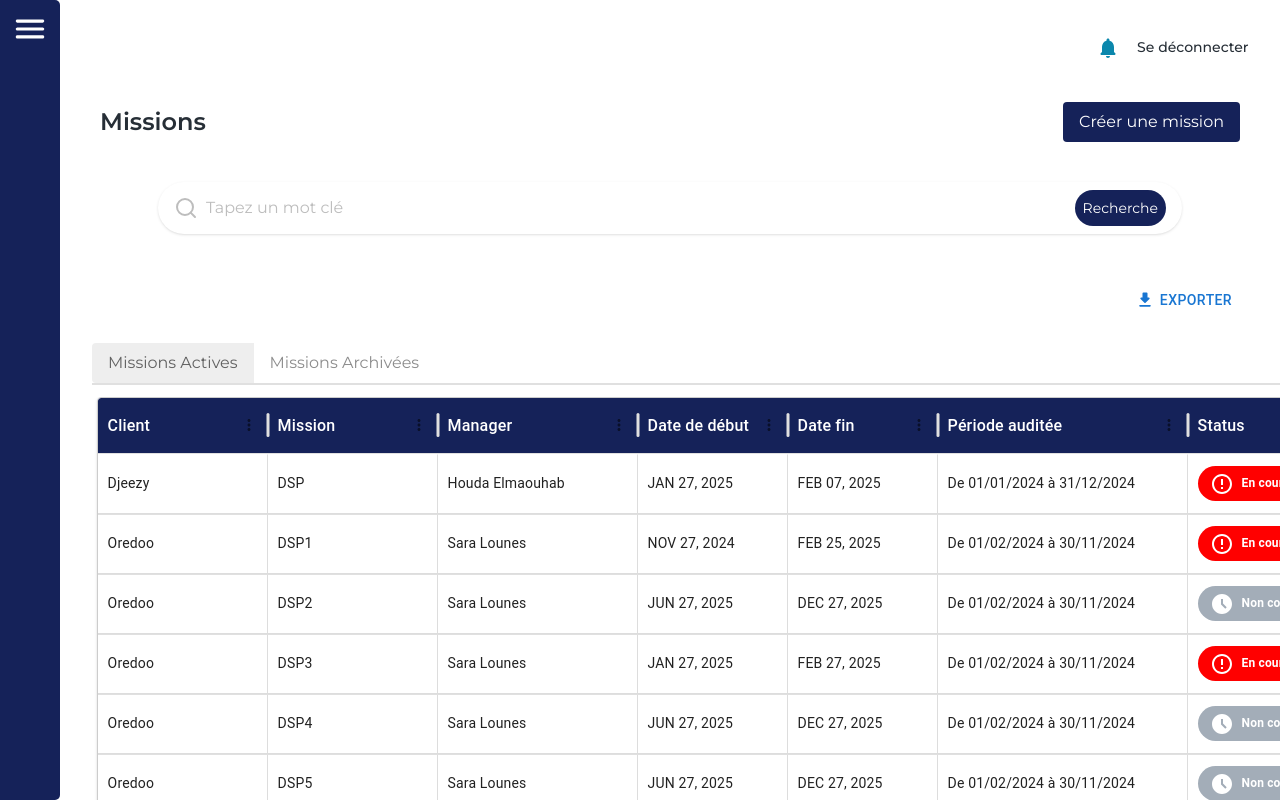
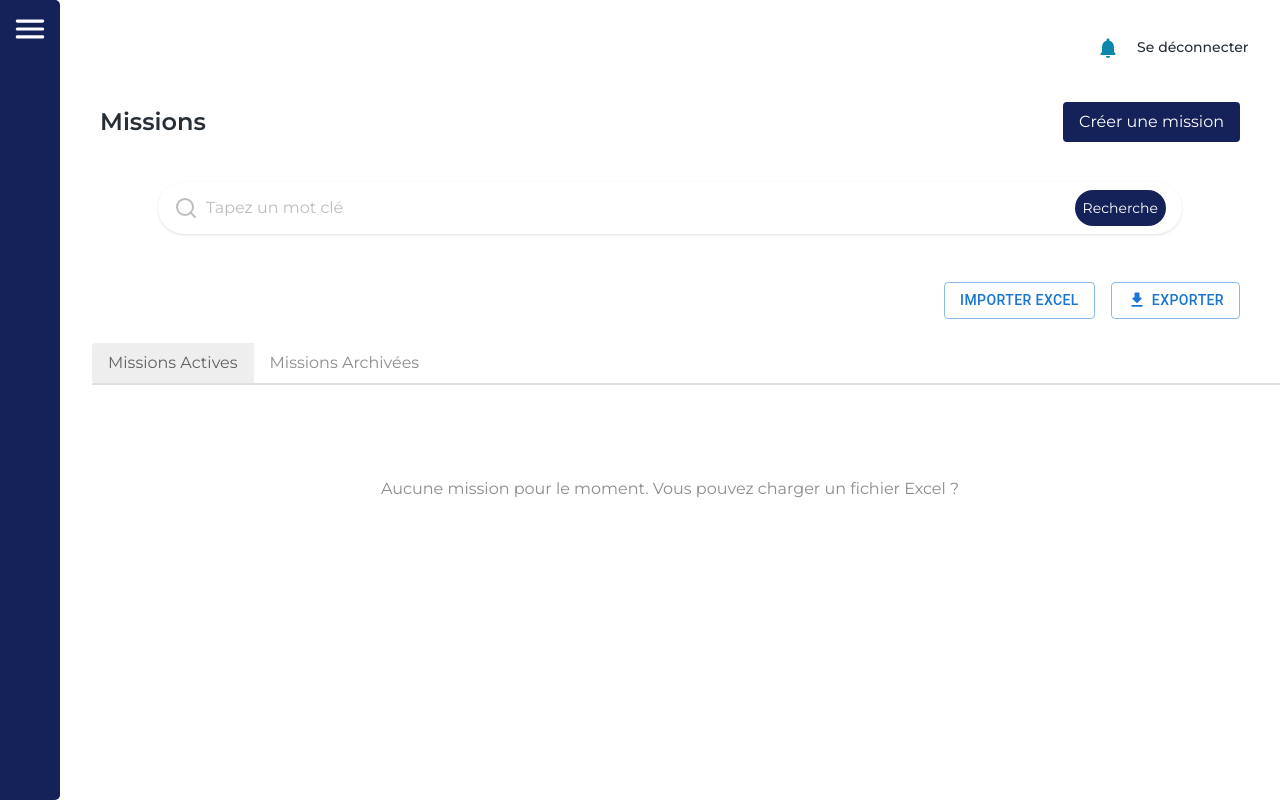
Before and after one commit to thaninamck/IT_Governance, a React (Vite) app in the folder frontend/: page /missions in a window 1280 px wide. Built offline with nearby package versions, Linux system fonts and the light colour scheme.

Commit message:
some modification

```diff
--- a/frontend/src/Context/BreadcrumbContext.jsx
+++ b/frontend/src/Context/BreadcrumbContext.jsx
@@ -9,7 +9,7 @@ export const BreadcrumbProvider = ({ children }) => {
 
   // Mapping des noms d'URL vers des labels plus lisibles
   const customLabels = {
-    'gestionmission': 'Mes Missions ',
+    'tablemission': 'Mes Missions ',
 
   };
 
--- a/frontend/src/components/ExportButton.jsx
+++ b/frontend/src/components/ExportButton.jsx
@@ -72,6 +72,7 @@ function ExportButton({ rowsData, headers, fileName }) {
   return (
     <div>
       <Button
+      variant="outlined"
         onClick={handleClick}
         className="border-none px-3 py-1 bg-[var(--blue-icons)] text-white rounded flex items-center"
       >
--- a/frontend/src/components/InfosDisplay/AddScope.jsx
+++ b/frontend/src/components/InfosDisplay/AddScope.jsx
@@ -122,7 +122,7 @@ function AddScope({ title, text, text1, onToggleForm, showForm, userRole, missio
   const navigate = useNavigate(); // Hook pour la navigation
   const handleRowClick = (rowData) => {
     // Naviguer vers la page de détails avec l'ID du contrôle dans l'URL
-    navigate(`/tablemission/${missionId}/${rowData.nomApp}`, { state: { AppData: rowData } });
+    navigate(`/missions/${missionId}/${rowData.nomApp}`, { state: { AppData: rowData } });
     console.log('Détails du app sélectionné:', rowData);
   };
 
--- a/frontend/src/components/InfosDisplay/MissionInfo.jsx
+++ b/frontend/src/components/InfosDisplay/MissionInfo.jsx
@@ -1,85 +1,87 @@
-import React, { useState } from "react";
+import React, { useState, useEffect } from "react";
 import InfoDisplayComponent from "./InfoDisplayComponent";
 import AddEquipe from "./AddEquipe";
 import DisplayEquipe from "./DisplayEquipe";
-import Separator from "../Decorators/Separator";
 
-const MissionInfo = ({dataFormat ,userRole}) => {
+const MissionInfo = ({ dataFormat, userRole }) => {
+  // Charger les données depuis localStorage si `dataFormat` n'est pas fourni
+  const [missionData, setMissionData] = useState(() => {
+    const savedData = localStorage.getItem("missionData");
+    return dataFormat || (savedData ? JSON.parse(savedData) : null);
+  });
 
- // Transformer le manager en un tableau d'objets pour DisplayEquipe
- const [equipe, setEquipe] = useState([
-  {
-    membre: dataFormat.manager || "Non défini",
-    role: "Manager",
-  },
-]);
+  // Charger l'équipe depuis localStorage ou initialiser avec le manager
+  const [equipe, setEquipe] = useState(() => {
+    const savedEquipe = localStorage.getItem("equipeData");
+    if (savedEquipe) return JSON.parse(savedEquipe);
+
+    return dataFormat ? [{ membre: dataFormat.manager || "Non défini", role: "Manager" }] : [];
+  });
+
+  // Sauvegarder `missionData` et `equipe` dans localStorage à chaque mise à jour
+  useEffect(() => {
+    if (dataFormat) {
+      localStorage.setItem("missionData", JSON.stringify(dataFormat));
+      setMissionData(dataFormat);
+    }
+  }, [dataFormat]);
+
+  useEffect(() => {
+    localStorage.setItem("equipeData", JSON.stringify(equipe));
+  }, [equipe]);
+
+  // Vérifier si `missionData` est défini pour éviter les erreurs
+  if (!missionData) {
+    return <p className="text-red-500">Aucune donnée disponible</p>;
+  }
 
   // Fonction pour ajouter des collaborateurs à l'équipe
   const handleAddCollaborators = (newCollaborators) => {
     setEquipe((prevEquipe) => [...prevEquipe, ...newCollaborators]);
   };
 
- // Vérifier si dataFormat est défini pour éviter les erreurs
- if (!dataFormat) {
-  return <p className="text-red-500">Aucune donnée disponible</p>;
-}
-
-  //à ajouter comme parametre apres
-  //juste pour le test
-   //const equipe = [
-  //   { membre: "houda", role: "Manager" },
-  //   { membre: "membre2", role: "Testeur" },
-  //   { membre: "membre3", role: "Superviseur" },
-
- // ];
-
-
   return (
     <div className="m-2 mb-8 overflow-x-scroll py-2 px-5 bg-white w-auto sm:w-auto sm:h-auto shadow-lg grid grid-cols-1 gap-x-3 gap-y-1 rounded-md">
       <InfoDisplayComponent
         label="Mission"
-      BoxContent={dataFormat.mission|| "Non défini"}
+        BoxContent={missionData.mission || "Non défini"}
         borderWidth={200}
         labelWidth={300}
       />
       <InfoDisplayComponent
         label="Client"
-      BoxContent={dataFormat.client || "Non défini"}
+        BoxContent={missionData.client || "Non défini"}
         borderWidth={200}
         labelWidth={300}
       />
       <div className="flex relative flex-col sm:flex-row sm:gap-x-16">
         <InfoDisplayComponent
           label="Date début"
-        BoxContent={dataFormat.dateField || "Non défini"}
+          BoxContent={missionData.dateField || "Non défini"}
           borderWidth={200}
           labelWidth={300}
         />
         <InfoDisplayComponent
           label="Date fin"
-        BoxContent={dataFormat.dateField1 || "Non défini"}
+          BoxContent={missionData.dateField1 || "Non défini"}
           borderWidth={100}
           labelWidth={80}
         />
       </div>
       <InfoDisplayComponent
         label="Période auditée"
-      BoxContent={`Du ${dataFormat.auditStartDate} à ${dataFormat.auditEndDate}`|| "Non défini" }
+        BoxContent={`Du ${missionData.auditStartDate} à ${missionData.auditEndDate}` || "Non défini"}
         borderWidth={220}
         labelWidth={300}
       />
-      {/* {equipe.length !== 0 ? (
-        <>
-          <DisplayEquipe equipe={equipe} />
-        </>
-      ) : (
-        <AddEquipe />
-      )} */}
+
+      {/* Affichage de l'équipe */}
       <DisplayEquipe equipe={equipe} />
 
- {(userRole==='admin' ||userRole==='manager')&&
+      {/* Ajout d'équipe uniquement pour les administrateurs et managers */}
+      {(userRole === "admin" || userRole === "manager") && (
         <AddEquipe onAddCollaborators={handleAddCollaborators} />
- }
+      )}
     </div>
   );
 };
--- a/frontend/src/components/sideBar/SideBar.jsx
+++ b/frontend/src/components/sideBar/SideBar.jsx
@@ -16,7 +16,7 @@ function SideBar({ userRole }) {
       { key: "dashboard", label: "Dashboard", path: "/adminHomePage" },
       { key: "utilisateurs", label: "Utilisateurs", path: "/utilisateurs" },
       { key: "Référentiels", label: "Référentiels", path: "/controlsManager" },
-      { key: "missions", label: "Missions", path: "/gestionmission" },
+      { key: "missions", label: "Missions", path: "/missions" },
       { key: "clients", label: "Clients", path: "/clients" },
       { key: "notification", label: "Notification", path: "/notification" },
       { key: "settings", label: "Settings", path: "/settings" },
@@ -24,18 +24,18 @@ function SideBar({ userRole }) {
     ],
     testeur: [
       { key: "profile", label: "Profile", path: "/myprofile" },
-      { key: "missions", label: "Missions", path: "/gestionmission" },
+      { key: "missions", label: "Missions", path: "/missions" },
       { key: "notification", label: "Notification", path: "/notification" },
     ],
     manager: [
       { key: "profile", label: "Profile", path: "/myprofile" },
-      { key: "missions", label: "Missions", path: "/gestionmission" },
+      { key: "missions", label: "Missions", path: "/missions" },
       { key: "notification", label: "Notification", path: "/notification" },
       { key: "revue", label: "Revue", path: "/revue" },
     ],
     superviseur: [
       { key: "profile", label: "Profile", path: "/myprofile" },
-      { key: "missions", label: "Missions", path: "/gestionmission" },
+      { key: "missions", label: "Missions", path: "/missions" },
       { key: "notification", label: "Notification", path: "/notification" },
       { key: "revue", label: "Revue", path: "/revue" },
     ],
--- a/frontend/src/pages/GestionMission.jsx
+++ b/frontend/src/pages/GestionMission.jsx
@@ -23,6 +23,7 @@ import LockOpenRoundedIcon from '@mui/icons-material/LockOpenRounded';
 import { Snackbar } from "@mui/material";
 import AdminActionsPanel from "./AdminActionsPanel";
 import { PermissionRoleContext } from "../Context/permissionRoleContext";
+import ImportCsvButton from "../components/ImportXcelButton";
 
 function GestionMission() {
 
@@ -46,88 +47,113 @@ function GestionMission() {
     { field: "statusMission", headerName: "Status", width: 220 },
     { field: "actions", headerName: "Actions", width: 80 },
   ];
+  const [rowsData2, setRowsData2] = useState([]);
 
+  // Fonction pour gérer les données importées
+  const handleDataImported = (importedData) => {
+    // Ignorer la première ligne (en-tête)
+    const dataWithoutHeader = importedData.slice(1);
+
+    // Convertir les données importées en format compatible avec rowsData2
+    const newRows = dataWithoutHeader.map((row, index) => ({
+      id: row[0], // Générer un ID unique
+      client: row[3],
+      mission: row[2],
+      manager: row[4],
+      dateField: row[5],
+      dateField1: row[6],
+      auditStartDate: row[7],
+      auditEndDate: row[8],
+      statusMission: getAutomaticStatus(row[5], row[6]), // Calculer le statut automatique
+    }));
+
+    // Mettre à jour rowsData2 avec les nouvelles données
+    setRowsData2((prevRows) => [...prevRows, ...newRows]);
+
+    // Mettre à jour filteredRows avec les nouvelles données
+    setFilteredRows((prevRows) => [...prevRows, ...newRows]);
+  };
   // Données des missions
-  const rowsData2 = [
-    {
-      id: 1,
-      statusMission: "en_cours",
-      mission: "DSP",
-      client: "Djeezy",
-      manager: "Houda Elmaouhab",
-      dateField: "2025-01-27",
-      dateField1: "2025-2-7",
-      auditStartDate: "2024-01-01", // Date de début de la période auditée
-      auditEndDate: "2024-12-31",   // Date de fin de la période auditée
-    },
-    {
-      id: 2,
-      statusMission: "terminer",
-      mission: "DSP1",
-      client: "Oredoo",
-      manager: "Sara Lounes",
-      dateField: "2024-11-27",
-      dateField1: "2025-02-25",
-      auditStartDate: "2024-02-01", // Date de début de la période auditée
-      auditEndDate: "2024-11-30",   // Date de fin de la période auditée
-    },
-    {
-      id: 3,
-      statusMission: "non_commencee",
-      mission: "DSP2",
-      client: "Oredoo",
-      manager: "Sara Lounes",
-      dateField: "2025-06-27",
-      dateField1: "2025-12-27",
-      auditStartDate: "2024-02-01", // Date de début de la période auditée
-      auditEndDate: "2024-11-30",   // Date de fin de la période auditée
-    },
-    {
-      id: 4,
-      statusMission: "en_retard",
-      mission: "DSP3",
-      client: "Oredoo",
-      manager: "Sara Lounes",
-      dateField: "2025-01-27",
-      dateField1: "2025-02-27",
-      auditStartDate: "2024-02-01", // Date de début de la période auditée
-      auditEndDate: "2024-11-30",   // Date de fin de la période auditée
-    },
-    {
-      id: 5,
-      statusMission: "archiver",
-      mission: "DSP4",
-      client: "Oredoo",
-      manager: "Sara Lounes",
-      dateField: "2025-06-27",
-      dateField1: "2025-12-27",
-      auditStartDate: "2024-02-01", // Date de début de la période auditée
-      auditEndDate: "2024-11-30",   // Date de fin de la période auditée
-    },
-    {
-      id: 6,
-      statusMission: "annulée",
-      mission: "DSP5",
-      client: "Oredoo",
-      manager: "Sara Lounes",
-      dateField: "2025-06-27",
-      dateField1: "2025-12-27",
-      auditStartDate: "2024-02-01", // Date de début de la période auditée
-      auditEndDate: "2024-11-30",   // Date de fin de la période auditée
-    },
-    {
-      id: 7,
-      statusMission: "temporaire",
-      mission: "DSP6",
-      client: "Oredoo",
-      manager: "Sara Lounes",
-      dateField: "2025-06-27",
-      dateField1: "2025-12-27",
-      auditStartDate: "2024-02-01", // Date de début de la période auditée
-      auditEndDate: "2024-11-30",   // Date de fin de la période auditée
-    },
+ // const rowsData2 = [
+    // {
+    //   id: 1,
+    //   statusMission: "en_cours",
+    //   mission: "DSP",
+    //   client: "Djeezy",
+    //   manager: "Houda Elmaouhab",
+    //   dateField: "2025-01-27",
+    //   dateField1: "2025-2-7",
+    //   auditStartDate: "2024-01-01", // Date de début de la période auditée
+    //   auditEndDate: "2024-12-31",   // Date de fin de la période auditée
+    // },
+    // {
+    //   id: 2,
+    //   statusMission: "terminer",
+    //   mission: "DSP1",
+    //   client: "Oredoo",
+    //   manager: "Sara Lounes",
+    //   dateField: "2024-11-27",
+    //   dateField1: "2025-02-25",
+    //   auditStartDate: "2024-02-01", // Date de début de la période auditée
+    //   auditEndDate: "2024-11-30",   // Date de fin de la période auditée
+    // },
+    // {
+    //   id: 3,
+    //   statusMission: "non_commencee",
+    //   mission: "DSP2",
+    //   client: "Oredoo",
+    //   manager: "Sara Lounes",
+    //   dateField: "2025-06-27",
+    //   dateField1: "2025-12-27",
+    //   auditStartDate: "2024-02-01", // Date de début de la période auditée
+    //   auditEndDate: "2024-11-30",   // Date de fin de la période auditée
+    // },
+    // {
+    //   id: 4,
+    //   statusMission: "en_retard",
+    //   mission: "DSP3",
+    //   client: "Oredoo",
+    //   manager: "Sara Lounes",
+    //   dateField: "2025-01-27",
+    //   dateField1: "2025-02-27",
+    //   auditStartDate: "2024-02-01", // Date de début de la période auditée
+    //   auditEndDate: "2024-11-30",   // Date de fin de la période auditée
+    // },
+    // {
+    //   id: 5,
+    //   statusMission: "archiver",
+    //   mission: "DSP4",
+    //   client: "Oredoo",
+    //   manager: "Sara Lounes",
+    //   dateField: "2025-06-27",
+    //   dateField1: "2025-12-27",
+    //   auditStartDate: "2024-02-01", // Date de début de la période auditée
+    //   auditEndDate: "2024-11-30",   // Date de fin de la période auditée
+    // },
+    // {
+    //   id: 6,
+    //   statusMission: "annulée",
+    //   mission: "DSP5",
+    //   client: "Oredoo",
+    //   manager: "Sara Lounes",
+    //   dateField: "2025-06-27",
+    //   dateField1: "2025-12-27",
+    //   auditStartDate: "2024-02-01", // Date de début de la période auditée
+    //   auditEndDate: "2024-11-30",   // Date de fin de la période auditée
+    // },
+    // {
+    //   id: 7,
+    //   statusMission: "temporaire",
+    //   mission: "DSP6",
+    //   client: "Oredoo",
+    //   manager: "Sara Lounes",
+    //   dateField: "2025-06-27",
+    //   dateField1: "2025-12-27",
+    //   auditStartDate: "2024-02-01", // Date de début de la période auditée
+    //   auditEndDate: "2024-11-30",   // Date de fin de la période auditée
+    // },
     // ... autres missions
-  ];
+ // ];
 
   // Fonction pour déterminer le statut automatique
   const getAutomaticStatus = (startDate, endDate) => {
@@ -404,12 +430,12 @@ const missionEndDate = new Date(selectedRow.dateField1).toISOString().split("T")
 
   const handleRowClick = (rowData) => {
     // Naviguer vers la page de détails avec l'ID du contrôle dans l'URL
-    navigate(`/tablemission/${rowData.mission}`, { state: { missionData: rowData }} );
+    navigate(`/missions/${rowData.mission}`, { state: { missionData: rowData }} );
    // navigate('/controle', { state: { controleData: rowData } });
     console.log('Détails du contrôle sélectionné:', rowData);
   };
 
-  const getRowForReportLink = (row) => `/missions/${row.mission}`;
+  const getRowForReportLink = (row) => `/rapportmissions/${row.mission}`;
 
   const handleViewReport = (selectedRow) => {
     if (!selectedRow || !selectedRow.mission) {
@@ -567,7 +593,8 @@ const missionEndDate = new Date(selectedRow.dateField1).toISOString().split("T")
             onSearch={handleSearchResults}
           />
         </div>
-        <div className="flex justify-end items-center pr-10 mb-6">
+        <div className="flex justify-end items-center gap-4 pr-10 mb-6">
+        <ImportCsvButton  onDataImported={handleDataImported} />
           <ExportButton
             rowsData={filteredRows}
             headers={columnsConfig2.map((col) => col.headerName)}
@@ -605,6 +632,12 @@ const missionEndDate = new Date(selectedRow.dateField1).toISOString().split("T")
             isDeletePopupOpen ? "blur-sm" : ""
           }`}
         >
+          {missionsToDisplay.length === 0 ?(
+            <p className="text-center text-subfont-gray mt-20">
+            Aucune mission pour le moment. Vous pouvez charger un
+            fichier Excel ?
+          </p>
+          ):(
           <Table
             key={JSON.stringify(missionsToDisplay)}
 
@@ -621,11 +654,12 @@ const missionEndDate = new Date(selectedRow.dateField1).toISOString().split("T")
               activeView === "archived" ? action.label !== "Archiver" : true
             )}
           />
-           <AdminActionsPanel
+        )}
+           {/* <AdminActionsPanel
         pendingActions={pendingActions}
         onValidateAction={handleValidateAction}
         onRejectAction={handleRejectAction}
-      />
+      /> */}
         </div>
 
       </div>
--- a/frontend/src/pages/ManageControls.jsx
+++ b/frontend/src/pages/ManageControls.jsx
@@ -92,7 +92,7 @@ const ManageControls = () => {
       Description: selectedRow.description,
     };
 
-    console.log("izan" + transformedData);
+    console.log("transformedData" + transformedData);
     setIsOpenRisk(true);
     setRiskTransformeData(transformedData);
   };
@@ -324,9 +324,9 @@ const ManageControls = () => {
         />
       )}
       {/* Barre latérale */}
-      <div className="h-screen">
+
         <SideBar userRole={userRole} />
-      </div>
+
 
       {/* Contenu principal */}
       <div className="flex flex-col flex-1 p-4 bg-[#fbfcfe] min-h-screen overflow-hidden">
--- a/frontend/src/pages/Manager/MissionDetail.jsx
+++ b/frontend/src/pages/Manager/MissionDetail.jsx
@@ -24,7 +24,7 @@ function MissionDetail() {
 
   // Liste des chemins où les breadcrumbs doivent s'afficher
   const breadcrumbRoutes = [
-    "/Missions",
+    "/missions",
     "/tablemission",
     "/missionInfo",
     "/statusmission",
--- a/frontend/src/pages/Testeur/DisplayControleAppID.jsx
+++ b/frontend/src/pages/Testeur/DisplayControleAppID.jsx
@@ -15,7 +15,8 @@ function DisplayControleAppID() {
   const location = useLocation(); // Obtenir l'URL actuell
   const AppData = location.state?.AppData; // Récupérer les données envoyées
   const breadcrumbRoutes = [
-    "/Missions",
+    "/missions",
+    "/missions/:mission/:nomApp",
     "/tablemission",
     "gestionmission",
     "/rapportmission", // Ajout pour la page principale
@@ -33,7 +34,7 @@ function DisplayControleAppID() {
 
   const handleRowClick = (rowData) => {
     // Naviguer vers la page de détails avec l'ID du contrôle dans l'URL
-    navigate(`/tablemission/${mission}/${nomApp}/${rowData.controlCode}`, { state: { controleData: rowData } });
+    navigate(`/missions/${mission}/${nomApp}/${rowData.controlCode}`, { state: { controleData: rowData } });
     // navigate('/controle', { state: { controleData: rowData } });
     console.log('Détails du contrôle sélectionné:', rowData);
   };
```
Also changed, not shown: frontend/src/App.jsx (+7 -4 lines), frontend/src/components/ImportXcelButton.jsx (+6 -1 lines), frontend/src/components/InfosDisplay/AppInfo.jsx (+38 -21 lines). Lines whose indentation alone changed are shown as unchanged.
